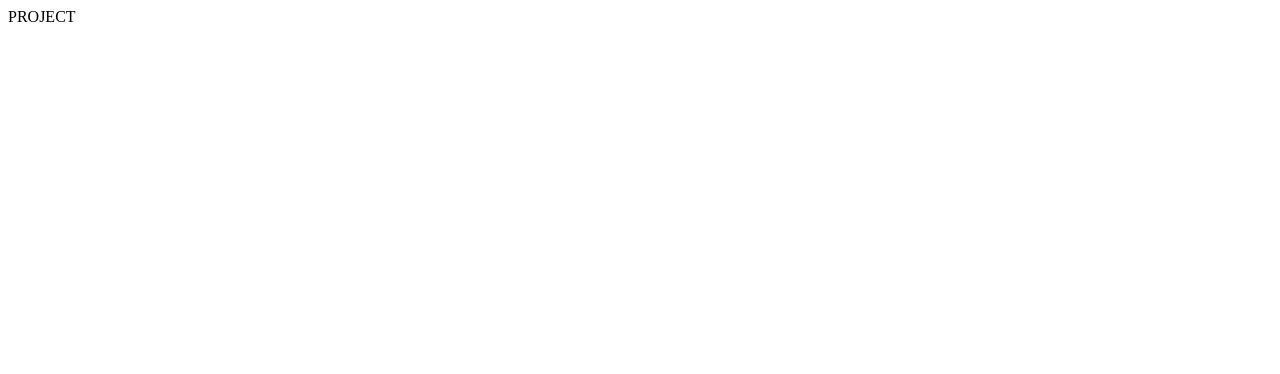
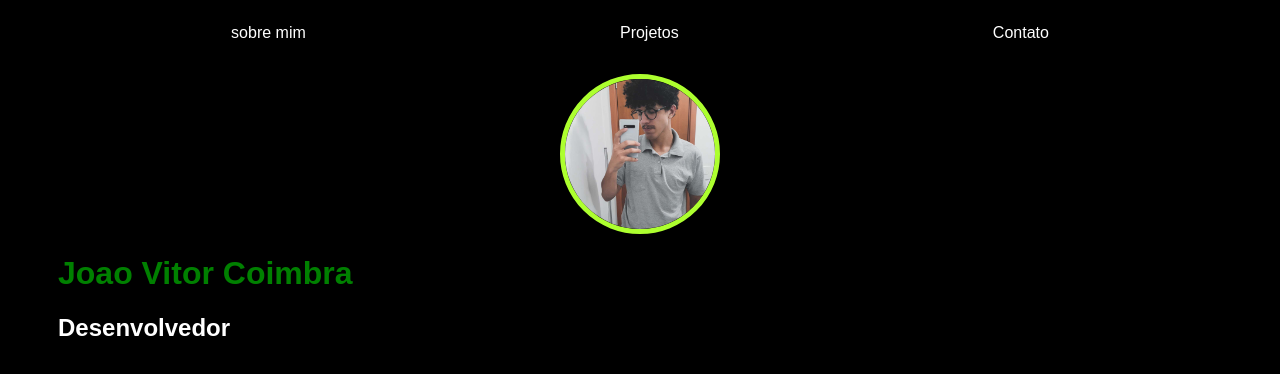
Before and after one commit to coimbrajoao/Formulario-sobre-Joao., a plain HTML site: page projetc.html in a window 1280 px wide. Drawn offline with Linux system fonts and the light colour scheme.

Commit message:
estilo.html

```diff
--- a/projetc.html
+++ b/projetc.html
@@ -1 +1,32 @@
-PROJECT
+<html lang="en">
+<head>
+    <meta charset="UTF-8">
+    <meta http-equiv="X-UA-Compatible" content="IE=edge">
+    <meta name="viewport" content="width=device-width, initial-scale=1.0">
+    <title>Document</title>
+    <link rel="stylesheet" href="index.css">
+</head>
+<body>
+    <div class="container">
+        <nav>
+            <ul>
+                <li>
+                    <a href="index.html">sobre mim</a>
+                </li>
+                <li>
+                    <a href="projetc.html">Projetos</a>
+                </li>
+                <li>
+                    <a href="contatc.html">Contato</a>
+                </li>
+            </ul>
+        </nav>
+
+        <header>
+            <div class="center">
+                <img src="./img/WhatsApp Image 2022-04-27 at 07.46.49.jpeg" alt="">
+            </div>
+            <h1>Joao Vitor Coimbra</h1>
+            <h2>Desenvolvedor</h2>
+</body>
+</html>
```
